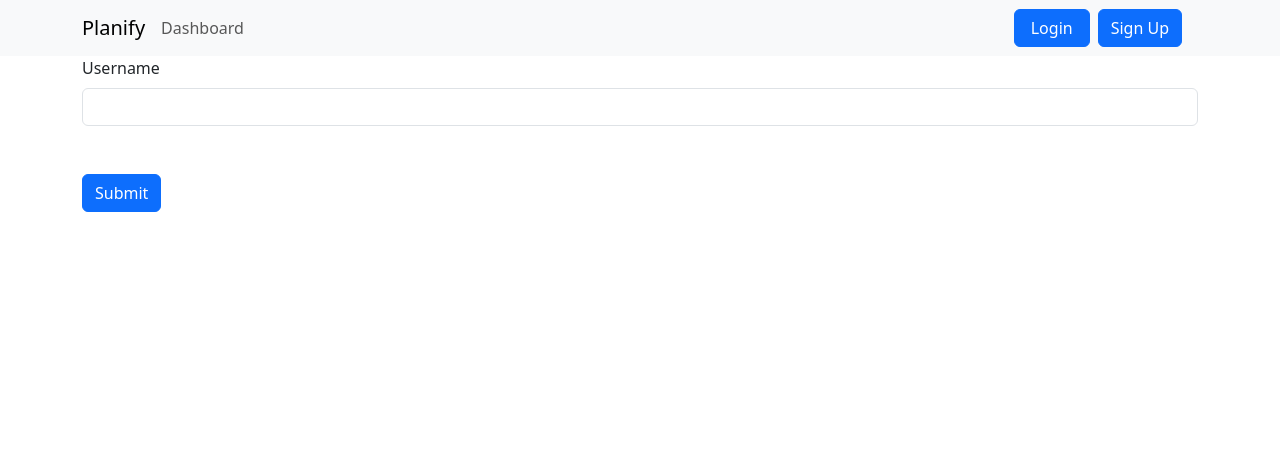
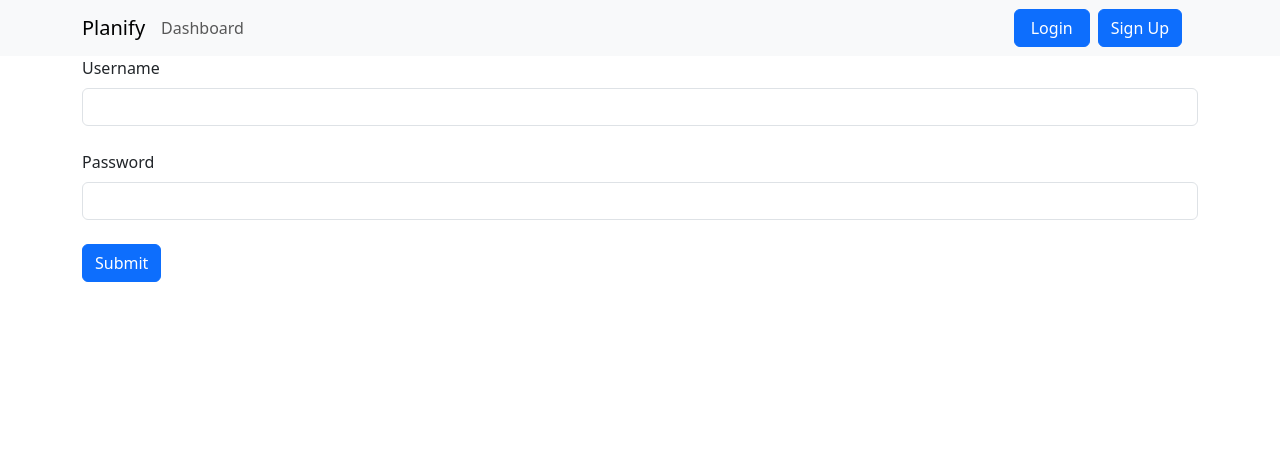
Before and after one commit to rushiljadia/Planify, a Flask app: template app/login/templates/login.html in a window 1280 px wide. Shown: the top 460 px of the page. Run offline with Flask 3, Linux system fonts and the light colour scheme; the template is opened without the code that fills it: values that come from a table or form of the project are taken from there, others are empty; some libraries are stand-ins or nearby versions.

Commit message:
fixed login page not showing

```diff
--- a/app/login/login.py
+++ b/app/login/login.py
@@ -27,7 +27,7 @@ def login():
         user = Users.query.filter_by(username=form.username.data).first()
         if user:
             # Check Hash
-            if check_password_hash(user.password, form.password.data):
+            if check_password_hash(user.password_hash, form.password.data):
                 login_user(user)
                 flash("Login Successful")
                 return redirect(url_for("dashboard"))
--- a/app/login/templates/login.html
+++ b/app/login/templates/login.html
@@ -13,9 +13,9 @@
   {{ form.username(class="form-control") }}
   <br />
   <!-- Password Label -->
-  {{ form.password_hash.label(class="form-label") }}
+  {{ form.password.label(class="form-label") }}
   <!-- Form Password Box -->
-  {{ form.password_hash(class="form-control") }}
+  {{ form.password(class="form-control") }}
   <br />
   <!-- Form Submit -->
   {{ form.submit(class="btn btn-primary") }}
```
